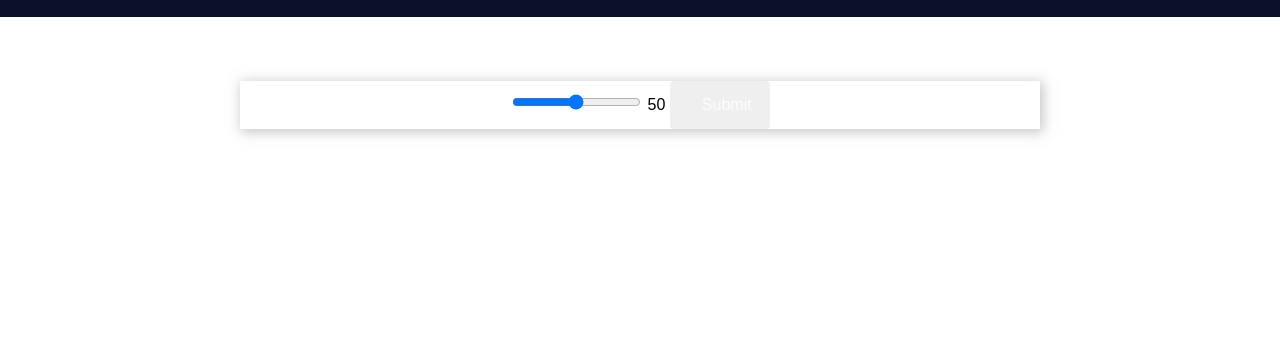
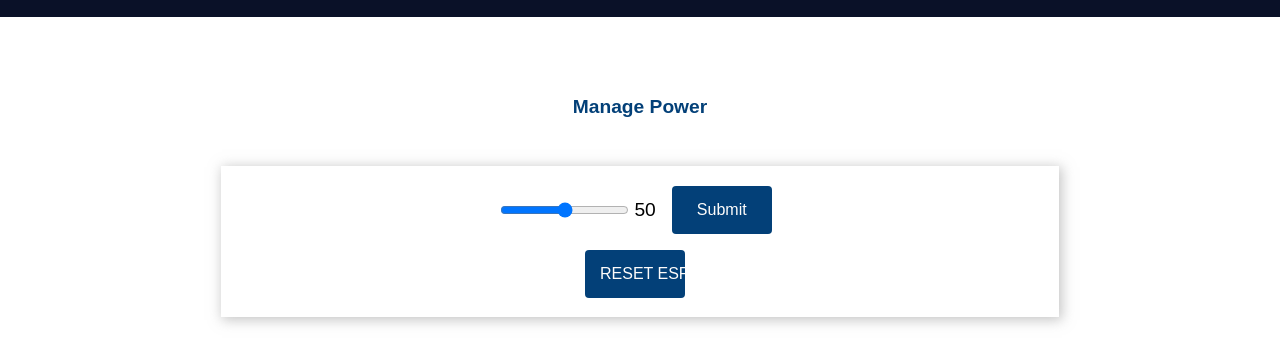
Before and after one commit to Luxmart-GitHub/luxmart-esp, a plain HTML site: page data/index.html in a window 1280 px wide. Shown: the part 55-418 px from the top of the page. Drawn offline with Linux system fonts and the light colour scheme.

Commit message:
Minor improvements, Slider Form, Reset Button

```diff
--- a/data/index.html
+++ b/data/index.html
@@ -6,6 +6,117 @@
     <link rel="stylesheet" type="text/css" href="style.css">
     <link rel="icon" type="image/png" href="favicon.png">
     <link rel="stylesheet" href="https://use.fontawesome.com/releases/v5.7.2/css/all.css" integrity="sha384-fnmOCqbTlWIlj8LyTjo7mOUStjsKC4pOpQbqyi7RrhN7udi9RwhKkMHpvLbHG9Sr" crossorigin="anonymous">
+    <style>
+      html {
+        font-family: Arial, Helvetica, sans-serif;
+        display: inline-block;
+        text-align: center;
+      }
+
+      h1 {
+        font-size: 1.8rem;
+        color: white;
+      }
+
+      p {
+        font-size: 1.4rem;
+      }
+
+      .topnav {
+        overflow: hidden;
+        background-color: #0A1128;
+      }
+
+      body {
+        margin: 0;
+      }
+
+      .content {
+        padding: 5%;
+      }
+
+      .card-grid {
+        max-width: 800px;
+        margin: 0 auto;
+        display: flex;
+        flex-direction: column;
+        align-items: center;
+      }
+
+      .card {
+        width: 100%;
+
+        background-color: white;
+        box-shadow: 2px 2px 12px 1px rgba(140,140,140,.5);
+
+        padding: 1.2em;
+
+        display: flex;
+        flex-direction: column;
+        align-items: center;
+        gap: 1em;
+      }
+
+      .card-title {
+        font-size: 1.2rem;
+        font-weight: bold;
+        color: #034078
+      }
+
+      .button, .reset {
+        border: none;
+        color: #FEFCFB;
+        padding: 15px 15px;
+        text-align: center;
+        text-decoration: none;
+        font-size: 16px;
+        margin-right: 10px;
+        border-radius: 4px;
+        transition-duration: 0.4s;
+      }
+
+      .button {
+        background-color: #034078;
+      }
+
+      .button:hover {
+        background-color: #1282A2;
+      }
+
+      form {
+        display: flex;
+        align-items: center;
+
+        gap: 1em;
+      }
+
+      .input-output {
+        display: flex;
+        align-items: center;
+
+        gap: 0.2em;
+      }
+
+      output {
+        font-size: 1.2rem;
+      }
+      .value{
+        font-size: 1.2rem;
+        color: #1282A2;
+      }
+      .state {
+        font-size: 1.2rem;
+        color: #1282A2;
+      }
+
+      .reset {
+        background-color: #ab0000;
+      }
+
+      .reset:hover {
+        background-color: #ff0000;
+      }
+    </style>
   </head>
   <body>
     <div class="topnav">
@@ -13,11 +124,17 @@
     </div>
     <div class="content">
       <div class="card-grid">
+        <h2 class="card-title">Manage Power</h1>
         <div class="card">
           <form action="/" method="POST">
-              <input type="range" min="1" max="100" value="50" class="slider" name="value" oninput="this.nextElementSibling.value = this.value">
-              <output>50</output>
-              <button type="submit">Submit</button>
+              <div class="input-output">
+                <input type="range" min="0" max="100" value="50" class="slider" name="value" oninput="this.nextElementSibling.value = this.value">
+                <output>50</output>
+              </div>
+              <input type="submit" value="Submit" class="button" ></input>
+          </form>
+          <form action="/reset" method="POST">
+            <input type="submit" value="RESET ESP" class="reset"></input>
           </form>
         </div>
       </div>
--- a/data/style.css
+++ b/data/style.css
@@ -64,16 +64,6 @@ input[type=submit]:hover {
   background-color: #1282A2;
 }
 
-input[type=text], input[type=number], select {
-  width: 50%;
-  padding: 12px 20px;
-  margin: 18px;
-  display: inline-block;
-  border: 1px solid #ccc;
-  border-radius: 4px;
-  box-sizing: border-box;
-}
-
 label {
   font-size: 1.2rem;
 }
@@ -95,15 +85,3 @@ button {
   border-radius: 4px;
   transition-duration: 0.4s;
 }
-.button-on {
-  background-color: #034078;
-}
-.button-on:hover {
-  background-color: #1282A2;
-}
-.button-off {
-  background-color: #858585;
-}
-.button-off:hover {
-  background-color: #252524;
-}
```
Also changed, not shown: data/wifimanager.html (+77 -0 lines), 2 other files.
